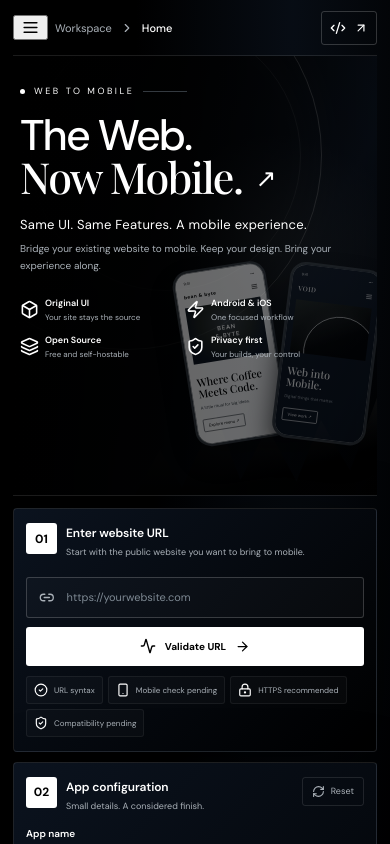
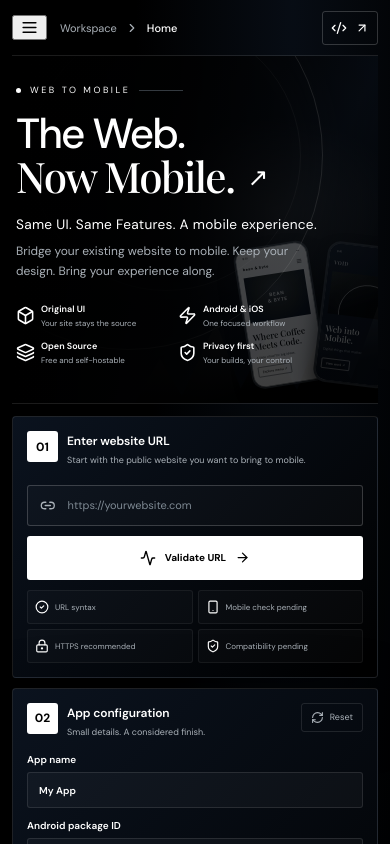
Before and after one commit to ansh385/setu-native-builder, a React (Vite) app: page / in a window 390 px wide. Shown: the top 844 px of the page. Built offline with nearby package versions, Linux system fonts and the light colour scheme.

Commit message:
feat(ui): improve responsive layout across devices

```diff
--- a/src/styles.css
+++ b/src/styles.css
@@ -342,3 +342,85 @@ input::placeholder { color: #7E8993; }
 .store-publish-options label { display: flex; align-items: flex-start; gap: 8px; color: #e8edf0; font-size: 10px; line-height: 1.45; }
 .store-publish-options input { accent-color: #fff; margin-top: 2px; }
 .store-publish-options small { display: block; color: #aab1b8; font-size: 9px; }
+
+
+/* Responsive hardening: small phones, tablets, laptops and wide displays */
+*, *::before, *::after { box-sizing: border-box; }
+html { width: 100%; min-width: 0; scroll-padding-top: 72px; -webkit-text-size-adjust: 100%; }
+body { width: 100%; min-width: 0; overflow-x: clip; }
+img, svg, video, canvas { max-width: 100%; }
+button, input, select, textarea { max-width: 100%; font: inherit; }
+button, a, input, select { touch-action: manipulation; }
+.main-content, .workspace, .hero, .page-section, .url-panel, .config-panel, .platform-panel,
+.preview-column, .fields, .config-grid, .panel-heading, .url-row, .topbar { min-width: 0; }
+input, select, textarea { min-width: 0; }
+.hero-copy, .hero h1, .hero h2, .hero-copy > p, .panel-title, .native-artifact > div { overflow-wrap: anywhere; }
+
+@media (min-width: 1600px) {
+  .main-content { max-width: 1680px; width: 100%; margin-inline: auto; padding-inline: clamp(28px, 3vw, 56px); }
+  .hero { min-height: clamp(330px, 28vw, 440px); }
+  .hero h1 { font-size: clamp(56px, 5vw, 86px); }
+  .hero-copy { max-width: min(62%, 760px); }
+  .workspace { grid-template-columns: minmax(0, 1.65fr) minmax(320px, .85fr); gap: 24px; }
+}
+@media (min-width: 981px) and (max-width: 1199px) {
+  .main-content { padding-inline: 16px; }
+  .hero-copy { max-width: 58%; }
+  .hero h1 { font-size: clamp(42px, 5vw, 64px); }
+  .hero-phones { right: -2%; transform: scale(.76); transform-origin: top right; }
+  .workspace { grid-template-columns: minmax(0, 1.25fr) minmax(260px, .9fr); gap: 14px; }
+}
+@media (max-width: 800px) {
+  .main-content { max-width: 100%; }
+  .hero { overflow: hidden; }
+  .hero-copy { position: relative; z-index: 2; }
+  .hero-phones { pointer-events: none; }
+  .workspace { grid-template-columns: minmax(0, 1fr); }
+  .preview-column { grid-template-columns: minmax(0, 1fr); }
+  .live-panel { grid-row: auto; }
+  .config-grid { grid-template-columns: minmax(0, 1fr); }
+  .platform-options { grid-template-columns: repeat(auto-fit, minmax(min(100%, 180px), 1fr)); }
+  .check-row { flex-wrap: wrap; }
+  .check-chip { min-width: 0; }
+}
+@media (max-width: 650px) {
+  .main-content { padding-inline: max(12px, env(safe-area-inset-left)); padding-right: max(12px, env(safe-area-inset-right)); }
+  .topbar { gap: 6px; }
+  .breadcrumb { min-width: 0; overflow: hidden; text-overflow: ellipsis; white-space: nowrap; }
+  .hero { min-height: 0; padding-bottom: 22px; }
+  .hero-copy { padding: 28px 4px 16px; }
+  .hero h1 { max-width: 100%; font-size: clamp(36px, 10.8vw, 58px); line-height: .99; letter-spacing: -.045em; }
+  .hero h2 { max-width: 100%; font-size: clamp(12px, 3.5vw, 16px); line-height: 1.5; }
+  .hero-copy > p { max-width: 38ch; font-size: 12px; line-height: 1.65; }
+  .hero-tags { position: relative; z-index: 2; grid-template-columns: repeat(2, minmax(0, 1fr)); max-width: 100%; }
+  .hero-tags > div { min-width: 0; }
+  .hero-phones { top: auto; bottom: 4px; right: -32px; transform: scale(.48); transform-origin: bottom right; opacity: .24; }
+  .url-panel, .config-panel, .platform-panel { padding: 14px; }
+  .url-row { gap: 10px; }
+  .url-input, .url-row input, .fields input, .fields select { width: 100%; min-width: 0; }
+  .analyse-button, .white-button, .download-button, .outline-button { min-height: 44px; }
+  .check-row { display: grid; grid-template-columns: repeat(2, minmax(0, 1fr)); }
+  .check-chip { display: flex; align-items: center; min-height: 34px; white-space: normal; line-height: 1.35; }
+  .platform-options { grid-template-columns: minmax(0, 1fr); }
+  .upload-line { grid-template-columns: minmax(0, 1fr) 56px; }
+  .output-actions { grid-template-columns: minmax(0, 1fr); }
+  .output-actions .wide-action { grid-column: auto; }
+  .native-artifact { flex-wrap: wrap; }
+  .native-artifact > div { flex: 1 1 100%; }
+  .footer { padding-bottom: max(18px, env(safe-area-inset-bottom)); }
+}
+@media (max-width: 380px) {
+  .main-content { padding-inline: 10px; }
+  .hero h1 { font-size: clamp(33px, 10.2vw, 40px); }
+  .hero-tags { gap: 10px 8px; }
+  .hero-tags svg { width: 22px; height: 22px; }
+  .hero-tags strong { font-size: 9px; }
+  .hero-tags small { font-size: 8px; }
+  .panel-heading { align-items: flex-start; }
+  .panel-number { flex: 0 0 auto; }
+  .check-row { grid-template-columns: minmax(0, 1fr); }
+  .top-actions { flex: 0 0 auto; }
+}
+@media (prefers-reduced-motion: reduce) {
+  *, *::before, *::after { scroll-behavior: auto !important; animation-duration: .01ms !important; animation-iteration-count: 1 !important; transition-duration: .01ms !important; }
+}
```
